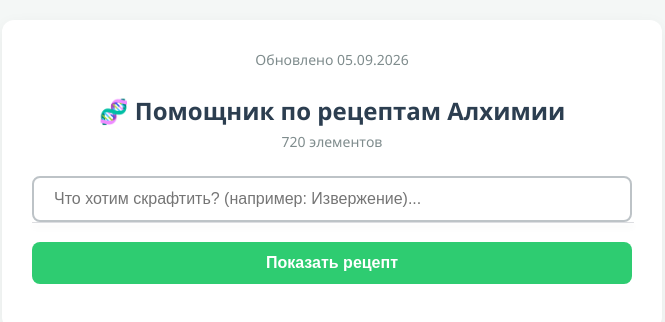
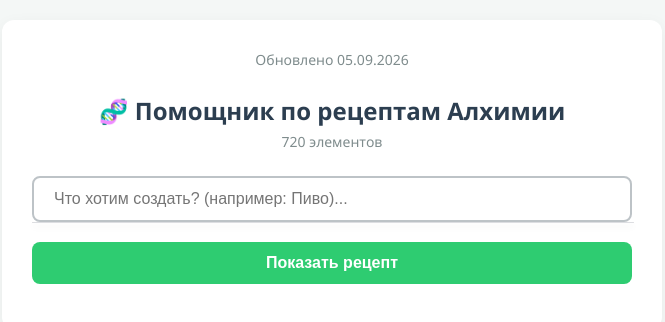
Before and after one commit to Denkir-Prime/GTA5RPAlhimia, a plain HTML site: page index.html in a window 1280 px wide. Shown: the whole page, without its empty margins (308-973 px from the left). Drawn offline with Linux system fonts and the light colour scheme.

Commit message:
Add files via upload

```diff
--- a/index.html
+++ b/index.html
@@ -127,7 +127,7 @@
     <div class="subtitle">720 элементов</div>
 
     <div class="search-box">
-        <input type="text" id="elementInput" placeholder="Что хотим скрафтить? (например: Извержение)..." autocomplete="off">
+        <input type="text" id="elementInput" placeholder="Что хотим создать? (например: Пиво)..." autocomplete="off">
         <div id="suggestions" class="suggestions"></div>
     </div>
     <button onclick="findRecipe()">Показать рецепт</button>
```
